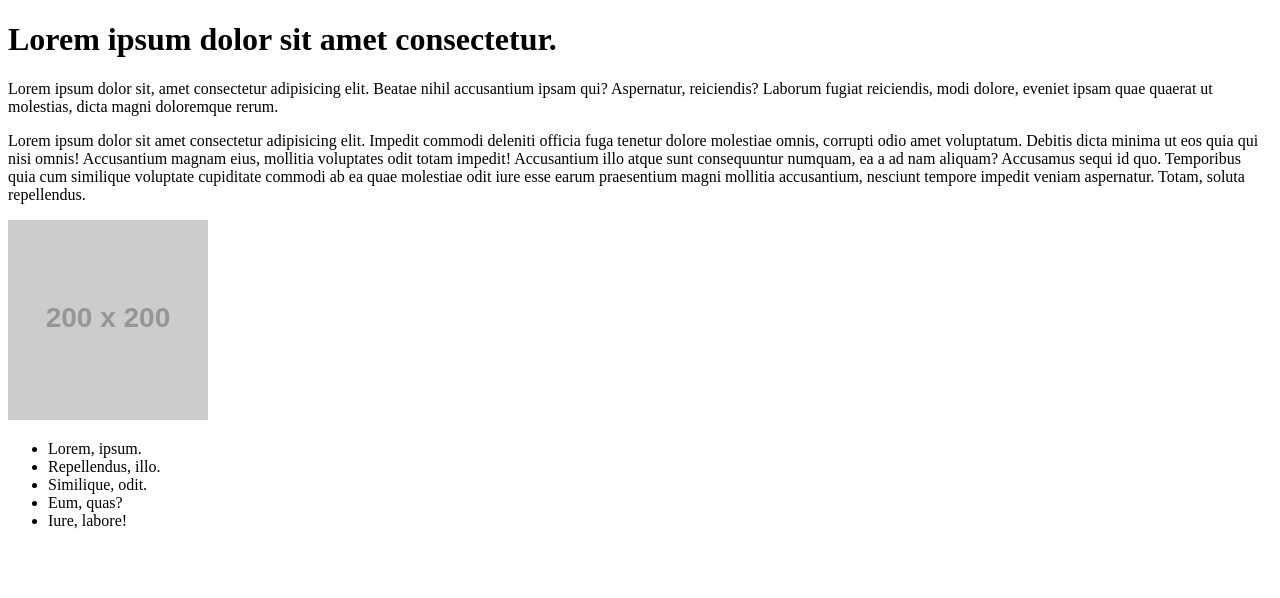
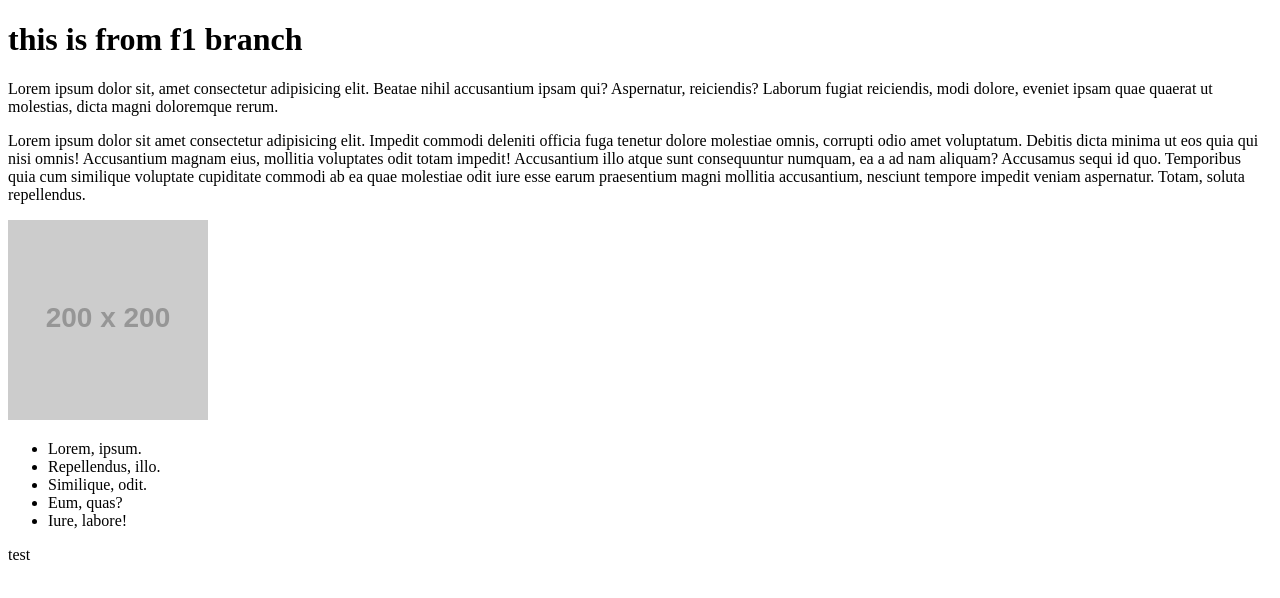
Before and after one commit to LeonidRos/hw, a plain HTML site: page index.html in a window 1280 px wide. Drawn offline with Linux system fonts and the light colour scheme; placeholder pictures from the web are drawn by us.

Commit message:
testing conflict

```diff
--- a/index.html
+++ b/index.html
@@ -8,7 +8,7 @@
 </head>
 <body>
 
-    <h1>Lorem ipsum dolor sit amet consectetur.</h1>
+    <h1>this is from f1 branch</h1>
 
     <p>Lorem ipsum dolor sit, amet consectetur adipisicing elit. Beatae nihil accusantium ipsam qui? Aspernatur, reiciendis? Laborum fugiat reiciendis, modi dolore, eveniet ipsam quae quaerat ut molestias, dicta magni doloremque rerum.</p>
 
@@ -24,5 +24,9 @@
         <li>Iure, labore!</li>
     </ul>
 
+    <div class="f2__new">
+        test
+    </div>
+
 </body>
 </html>
```
